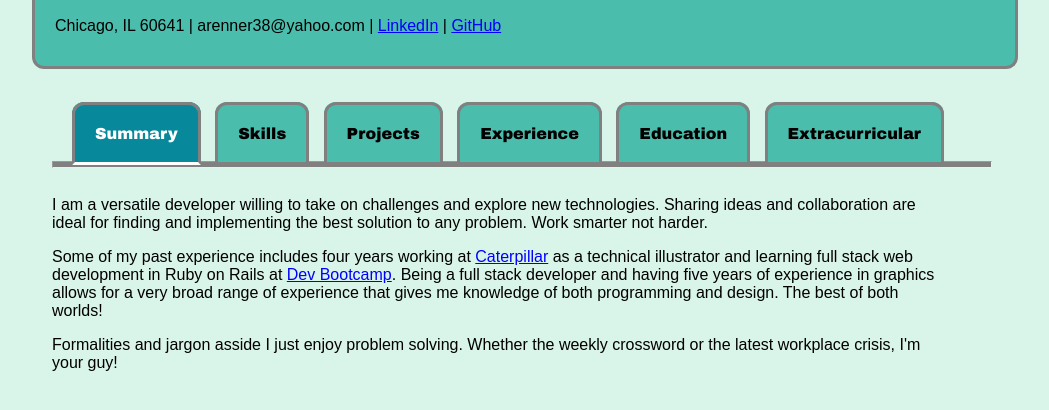
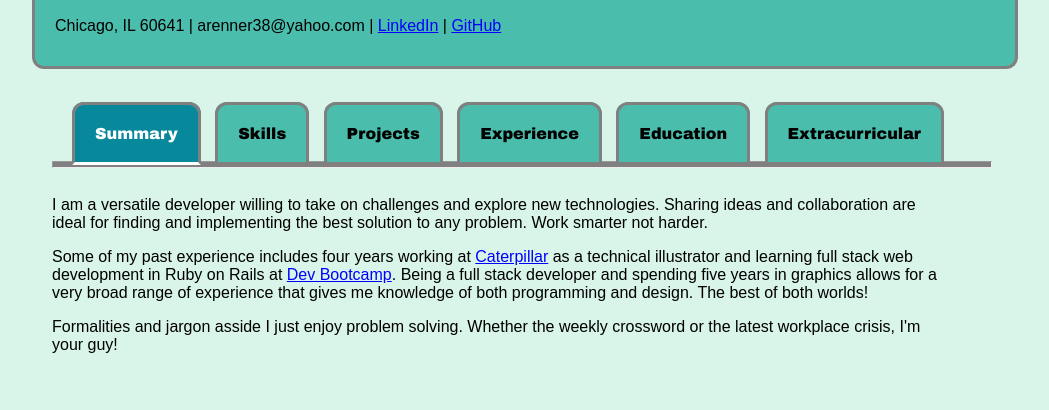
Before and after one commit to AlexRenner/AlexRenner.github.io, a plain HTML site: page index.html in a window 1280 px wide. Shown: the part 104-514 px from the top of the page, without its empty margins (138-1187 px from the left). Drawn offline with nearby package versions, Linux system fonts and the light colour scheme.

Commit message:
Updated on content sentence

```diff
--- a/index.html
+++ b/index.html
@@ -38,7 +38,7 @@
 
 		<div class="content" id="Summary">
 			<p>I am a versatile developer willing to take on challenges and explore new technologies. Sharing ideas and collaboration are ideal for finding and implementing the best solution to any problem. Work smarter not harder.</p>
-			<p>Some of my past experience includes four years working at <a href="http://www.caterpillar.com/">Caterpillar</a> as a technical illustrator and learning full stack web development in Ruby on Rails at <a href="https://devbootcamp.com/">Dev Bootcamp</a>. Being a full stack developer and having five years of experience in graphics allows for a very broad range of experience that gives me knowledge of both programming and design. The best of both worlds!</p>
+			<p>Some of my past experience includes four years working at <a href="http://www.caterpillar.com/">Caterpillar</a> as a technical illustrator and learning full stack web development in Ruby on Rails at <a href="https://devbootcamp.com/">Dev Bootcamp</a>. Being a full stack developer and spending five years in graphics allows for a very broad range of experience that gives me knowledge of both programming and design. The best of both worlds!</p>
 			<p>Formalities and jargon asside I just enjoy problem solving. Whether the weekly crossword or the latest workplace crisis, I'm your guy!</p>
 		</div>
 
```
